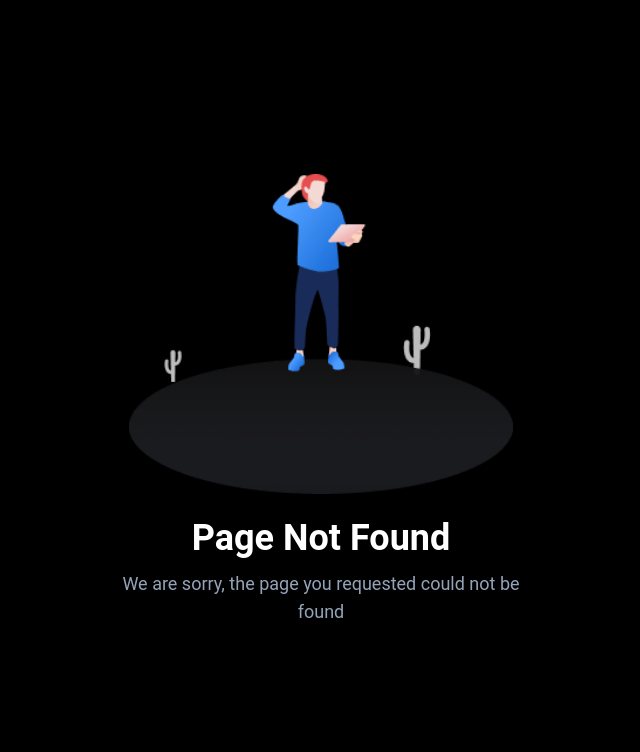
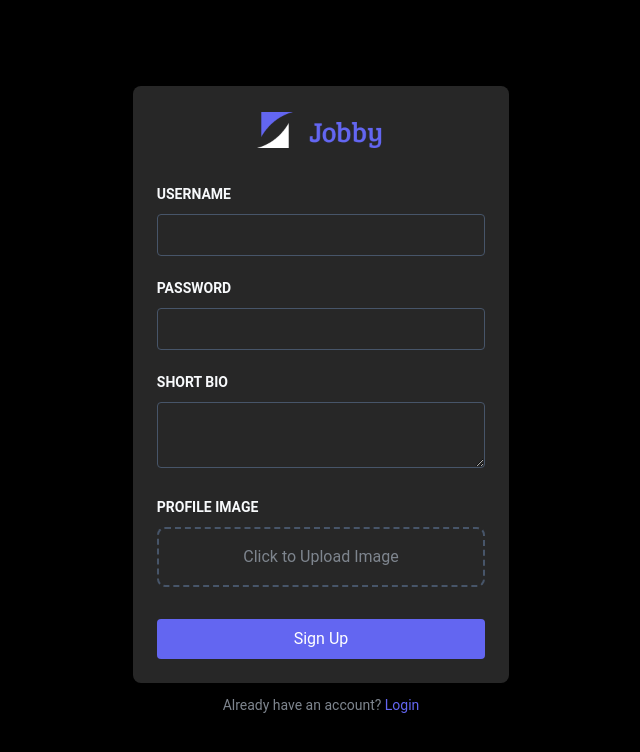
Before and after one commit to MdAqueeb/Jobby-App, a React (Vite) app: page /signup in a window 1280 px wide. Before the commit this address had no page. Shown: the top 752 px of the page, without its empty margins (319-959 px from the left). Built offline with nearby package versions, Linux system fonts and the light colour scheme.

Commit message:
Added Signup Page

```diff
--- a/src/App.jsx
+++ b/src/App.jsx
@@ -5,6 +5,7 @@ import Home from "./Pages/Home";
 import Jobs from "./Pages/Jobs";
 import JobItemDetails from "./Pages/JobItemDetails";
 import NotFound from "./Pages/NotFound";
+import Signup from "./Pages/Signup";
 
 function App() {
   return (
@@ -12,6 +13,7 @@ function App() {
       <Route path="/login" element={<LoginPage />} />
       {/* <Route path="/failure" element={<LoginFailure />} /> */}
       <Route path="/" element={<Home />} />
+      <Route path="/signup" element={<Signup />} />
       <Route path="/jobs" element={<Jobs />} />
       <Route path="/job_details" element={<JobItemDetails />} />
       <Route path="*" element={<NotFound />} />
--- /dev/null
+++ b/src/Components/SignupCard.jsx
@@ -0,0 +1,186 @@
+import { useState } from "react";
+import { useNavigate } from "react-router-dom";
+import Logo from "../assets/logo-img.png";
+
+const SignupCard = () => {
+  const navigate = useNavigate();
+
+  const [formData, setFormData] = useState({
+    username: "",
+    password: "",
+    short_bio: ""
+  });
+
+  const [image, setImage] = useState(null);
+  const [preview, setPreview] = useState(null);
+  const [error, setError] = useState("");
+
+  const handleChange = (e) => {
+    setFormData({
+      ...formData,
+      [e.target.name]: e.target.value
+    });
+  };
+
+  const handleImageChange = (e) => {
+    const file = e.target.files[0];
+    setImage(file);
+
+    if (file) {
+      setPreview(URL.createObjectURL(file));
+    }
+  };
+
+  const handleSubmit = async (e) => {
+    e.preventDefault();
+
+    if (!formData.username || !formData.password || !formData.short_bio || !image) {
+      setError("*All fields including image are required");
+      return;
+    }
+
+    setError("");
+
+    const data = new FormData();
+    data.append("username", formData.username);
+    data.append("password", formData.password);
+    data.append("short_bio", formData.short_bio);
+    data.append("image", image);
+
+    try {
+      await fetch("http://localhost:8080/users/register", {
+        method: "POST",
+        body: data
+      });
+
+      navigate("/login");
+
+    } catch (err) {
+      setError("Registration failed");
+    }
+  };
+
+  return (
+    <div className="bg-[#272727] rounded-lg p-6 w-full max-w-sm min-[576px]:max-w-md min-[768px]:max-w-lg min-[992px]:max-w-xl">
+
+      <div className="flex justify-center mb-8">
+        <img src={Logo} alt="logo" className="h-10" />
+      </div>
+
+      <form onSubmit={handleSubmit} className="flex flex-col gap-5">
+
+        <div>
+          <label className="text-[#f8fafc] text-sm font-semibold">USERNAME</label>
+          <input
+            type="text"
+            name="username"
+            value={formData.username}
+            onChange={handleChange}
+            className="mt-2 w-full bg-[#272727] border border-[#475569] text-[#f8fafc] px-4 py-2 rounded outline-none focus:border-[#6366f1]"
+            required
+          />
+        </div>
+
+        <div>
+          <label className="text-[#f8fafc] text-sm font-semibold">PASSWORD</label>
+          <input
+            type="password"
+            name="password"
+            value={formData.password}
+            onChange={handleChange}
+            className="mt-2 w-full bg-[#272727] border border-[#475569] text-[#f8fafc] px-4 py-2 rounded outline-none focus:border-[#6366f1]"
+            required
+          />
+        </div>
+
+        <div>
+          <label className="text-[#f8fafc] text-sm font-semibold">SHORT BIO</label>
+          <textarea
+            name="short_bio"
+            value={formData.short_bio}
+            onChange={handleChange}
+            className="mt-2 w-full bg-[#272727] border border-[#475569] text-[#f8fafc] px-4 py-2 rounded outline-none focus:border-[#6366f1]"
+            required
+          />
+        </div>
+
+
+        <div>
+        <label className="text-[#f8fafc] text-sm font-semibold">
+            PROFILE IMAGE
+        </label>
+
+        <div className="mt-2 flex flex-col items-center gap-3">
+
+            <label
+            className="
+                w-full
+                border-2 border-dashed border-[#475569]
+                rounded-lg
+                p-4
+                text-center
+                text-[#7e858e]
+                hover:border-[#6366f1]
+                cursor-pointer
+                transition
+            "
+            >
+            Click to Upload Image
+            <input
+                type="file"
+                accept="image/*"
+                onChange={handleImageChange}
+                className="hidden"
+            />
+            </label>
+
+            {preview && (
+            <div className="flex flex-col items-center gap-3">
+                <img
+                src={preview}
+                alt="preview"
+                className="h-24 w-24 object-cover rounded-full border border-[#6366f1]"
+                />
+
+                <button
+                type="button"
+                onClick={() => {
+                    setImage(null);
+                    setPreview(null);
+                }}
+                className="
+                    text-sm
+                    bg-red-600
+                    px-3 py-1
+                    rounded
+                    hover:bg-red-700
+                    transition
+                    text-white
+                    cursor-pointer
+                "
+                >
+                Remove Image
+                </button>
+            </div>
+            )}
+        </div>
+        </div>
+
+        <button
+          type="submit"
+          className="bg-[#6366f1] text-white cursor-pointer py-2 rounded mt-3 hover:bg-[#4f46e5] transition"
+        >
+          Sign Up
+        </button>
+
+        {error && (
+          <p className="text-[#ff0b37] text-sm">
+            {error}
+          </p>
+        )}
+      </form>
+    </div>
+  );
+};
+
+export default SignupCard;
--- /dev/null
+++ b/src/Pages/Signup.jsx
@@ -0,0 +1,25 @@
+import { useNavigate } from "react-router-dom";
+import SignupCard from "../Components/SignupCard";
+
+const Signup = () => {
+    const navigate = useNavigate();
+  return (
+    <div className="min-h-screen bg-[#000000] flex items-center justify-center px-4">
+        <div>
+            <SignupCard />
+            <p className="text-[#7e858e] text-sm text-center mt-3">
+                Already have an account?{" "}
+                <span
+                    onClick={() => navigate("/login")}
+                    className="text-[#6366f1] hover:text-[#4f46e5] cursor-pointer"
+                >
+                    Login
+                </span>
+            </p>
+        </div>
+
+    </div>
+  );
+};
+
+export default Signup;
```
